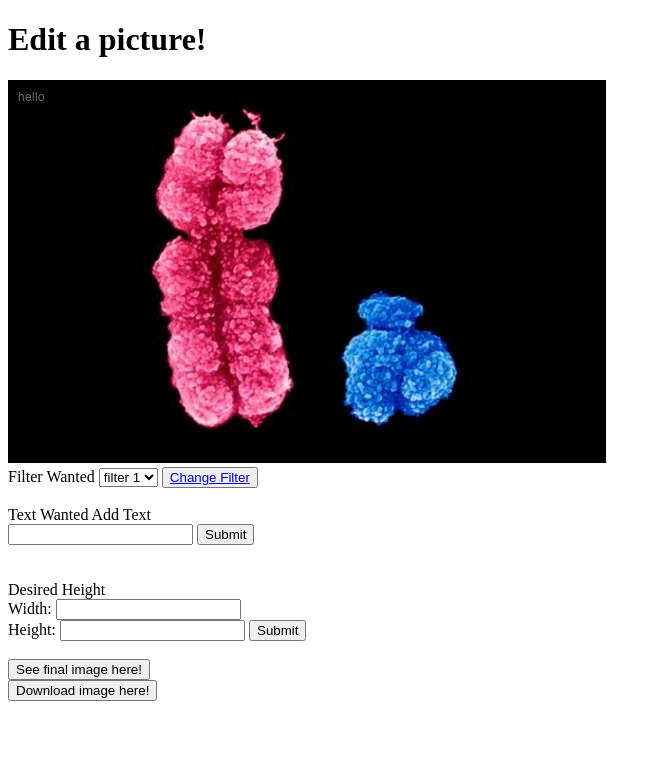
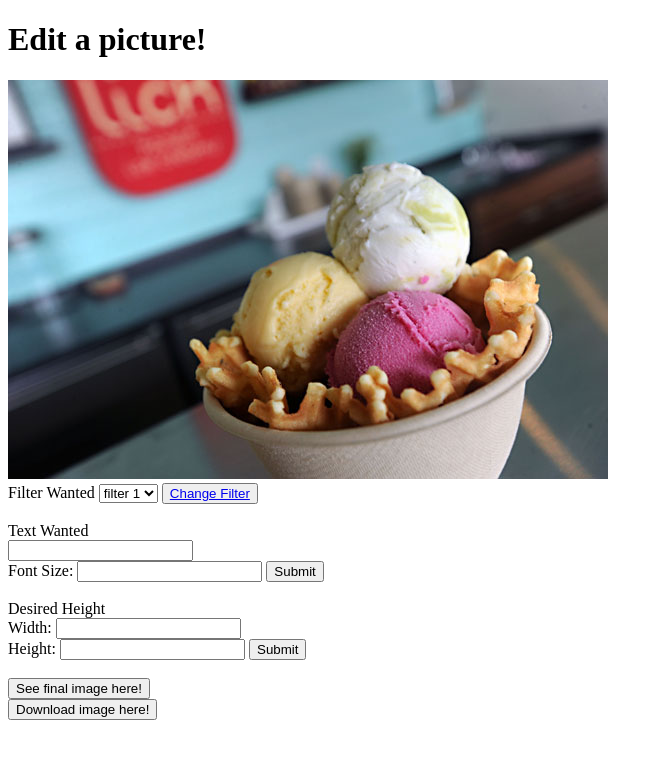
Before and after one commit to catonsun/CS329E-Project-1, a Flask app: page /edit in a window 1280 px wide. Shown: the top 759 px of the page, without its empty margins (0-663 px from the left). Run offline with Flask 2, Linux system fonts and the light colour scheme.

Commit message:
brushing up stuff
still need to do unit test

```diff
--- a/app.py
+++ b/app.py
@@ -65,20 +65,19 @@ def download():
 def addText():
     if request.method == 'POST':
         text = request.form['addText']
-        print(text)
+        #need to do unit test properly
+        textSize = int(request.form['fontSize'])
         try:
     # Open image
             pic = Image.open("static/picture.jpg")
     # Add text to image
-            x = 10
-            y = 10
             attach = ImageDraw.Draw(pic)
-            font_style = ImageFont.truetype("arial.ttf", 25)
-            attach.text((x,y),text,(100,100,100),font=font_style)
+            font_style = ImageFont.truetype("arial.ttf", textSize)
+            attach.text((10,10),text,(255,255,255),font=font_style)
     # Save image
             pic.save("static/picture.jpg")
     # Display image
-        except ValueError:
+        except TypeError:
             print("Error found.")
             pass
         return render_template("edit.html")
--- a/templates/edit.html
+++ b/templates/edit.html
@@ -27,30 +27,15 @@
         </button>
     <br> <br>
 
-
 	<label> Text Wanted </label>
-	<!--<input type=”text” name=”picText”>
-    <form action= "/addText" method=”POST” id="form">
-    <button type = "submit" form = "form" value = "Submit">Add Text</button>
-        <!--<button onclick="">
-        <a href="/addText">Add Text</a>
-        </button>
-     <label>Text Wanted: </label>
-        <input type = "text">
-        <button onclick="">
-        <a href="/edit">Add Text</a> -->
-
-      <body>
-        Add Text
         <form action="/addText" method="post">
           <input type="text" name="addText" />
+            <br><label>Font Size:</label>
+          <input type="text" name="fontSize" />
           <input type="submit"/>
         </form>
-      </body>
 
-    </form>
-
-    <br> <br>
+    <br>
 
     <label>Desired Height</label> <br>
     <form action="{{ url_for('edit2') }}" method="post">
--- a/test.py
+++ b/test.py
@@ -21,6 +21,9 @@ class MyTest(unittest.TestCase):
     def test6(self):
         self.assertEqual("picture opened successfully", uploadAction('static/picture.jpg'))
 
+    #test that addText()'s fontsize is a integer
+    def test7(self):
+        self.assertRaises(TypeError, font_style, int("string"))
 
 if __name__ == '__main__':
     suite = unittest.TestLoader().loadTestsFromTestCase(MyTest)
```
Also changed, not shown: static/picture.jpg.
